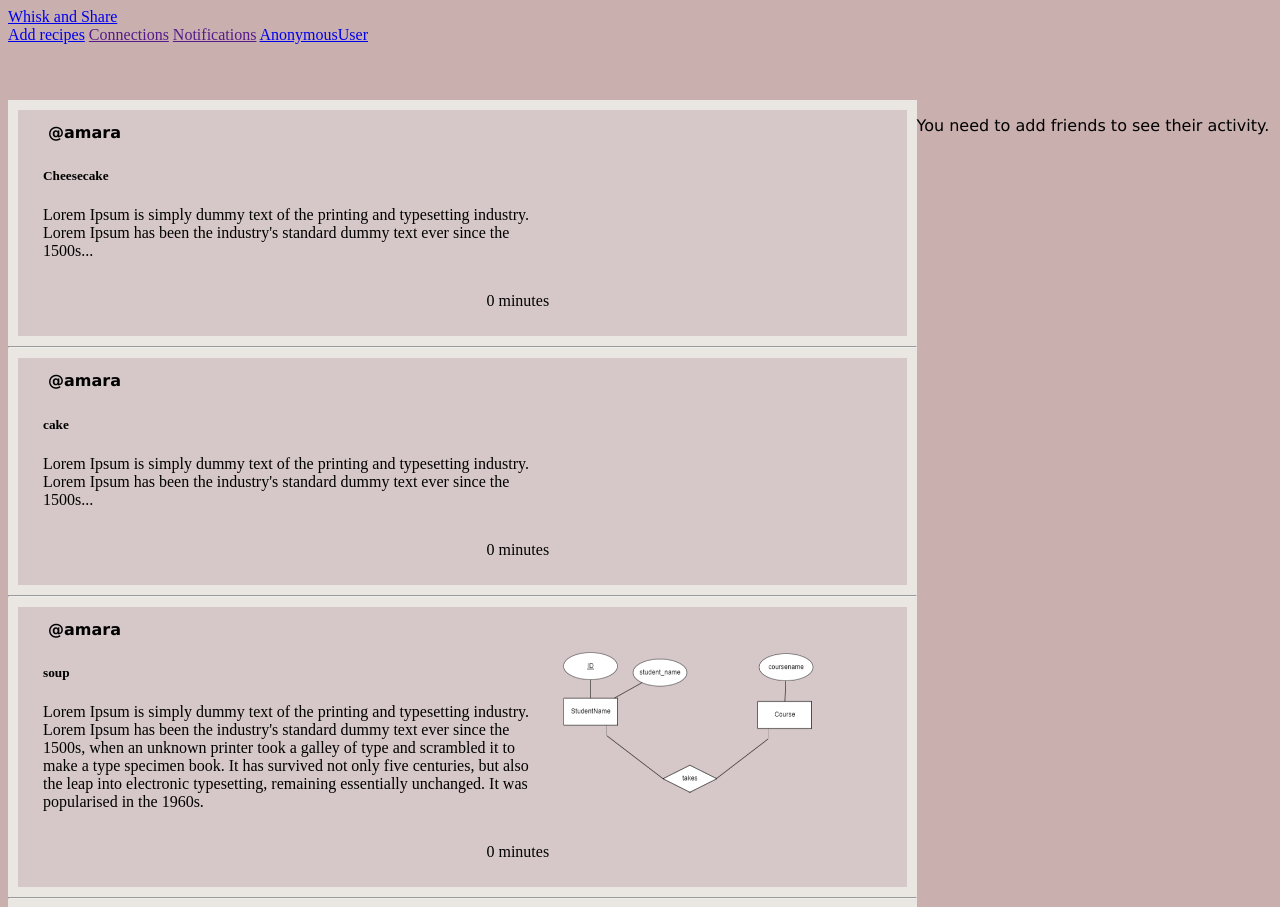
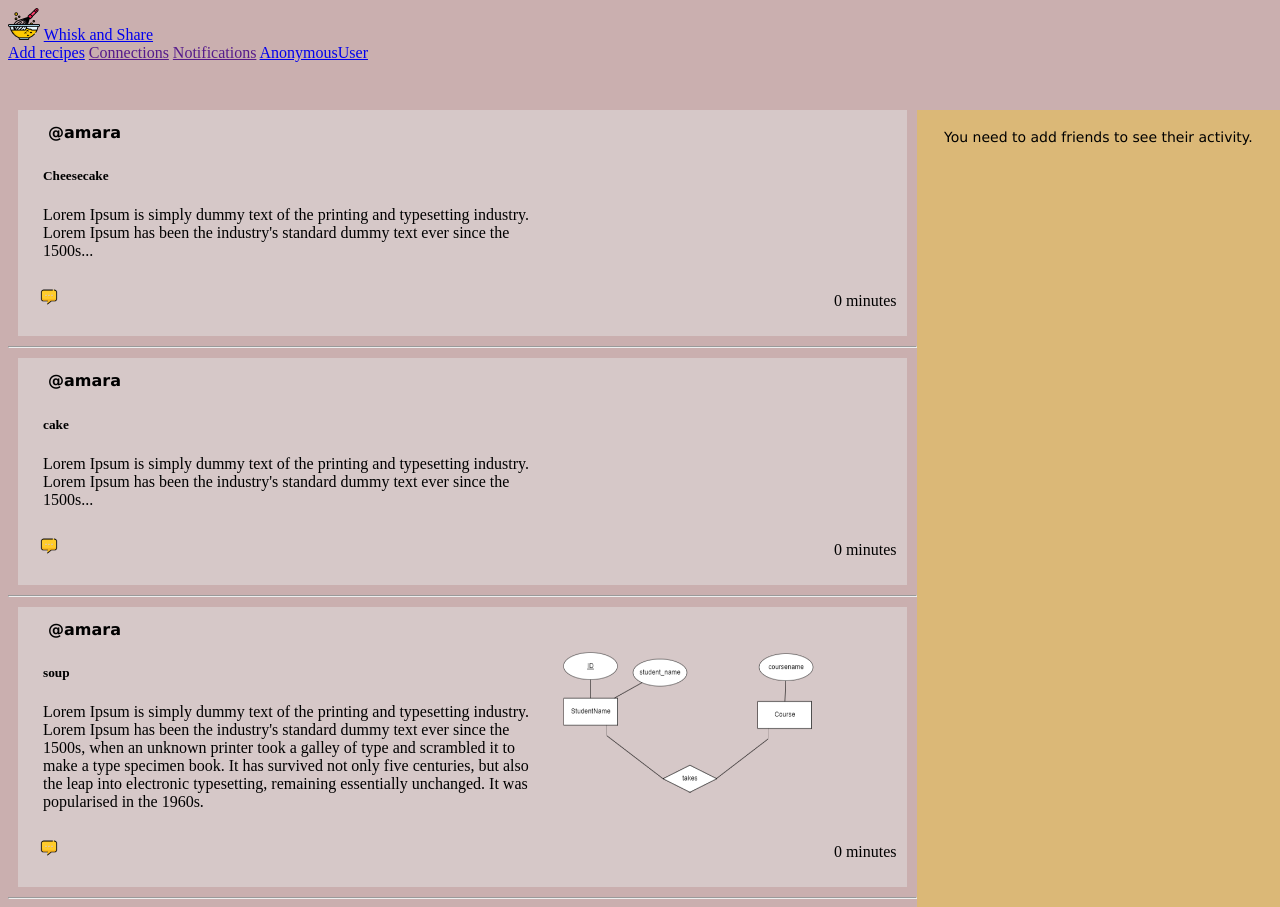
Before and after one commit to AmaraCela/Whisk-And-Share, a Django app: page / in a window 1280 px wide. Run offline with Django 4.2, Linux system fonts and the light colour scheme; data comes from the database, SQL or seed files in the repository; both versions use the stored data as it was after the commit.

Commit message:
style fixes in main page

```diff
--- a/whiskAndShare/base/templates/base/home.html
+++ b/whiskAndShare/base/templates/base/home.html
@@ -18,7 +18,8 @@
                 <img src="{{recipe.image}}" alt="nothing" class="recipe-img">
                 {% endif %}
             </div>
-        <p class="recipe-date">{{recipe.date |timesince }}</p>
+            <img id="comment" src="{% static 'images/comment.png' %}" alt="">
+            <p class="recipe-date">{{recipe.date |timesince }}</p>
         </div>
         <hr>
         {% endfor %}
--- a/whiskAndShare/static/styles/home.css
+++ b/whiskAndShare/static/styles/home.css
@@ -25,7 +25,7 @@ body{
     position: absolute;
     top: 100px;
     z-index: -1;
-    background-color: rgb(234 230 226);
+    /* background-color: rgb(234 230 226); */
 }
 
 .home-recipe{
@@ -59,13 +59,23 @@ body{
 }
 
 .recepies-div{
-    background-color: rgb(234 230 226);
+    /* background-color: rgb(234 230 226); */
 }
 
 .side-div{
-    background-color: #caafaf;
+    margin-top: 10px;
+    background-color: #ffcb0052;
 }
 
 .side-p{
     font-family: Verdana, Geneva, Tahoma, sans-serif;
+    font-size: 14px;
+    padding: 5px;
+    text-align: center;
 }
+
+#comment{
+    height: 42px;
+    width: 42px;
+    cursor: pointer;
+}
--- a/whiskAndShare/templates/navbar.html
+++ b/whiskAndShare/templates/navbar.html
@@ -1,5 +1,7 @@
+{% load static %}
 <div class="navbar">
     <div class="logo-div">
+        <img class="logo" src="{%static 'images/whisk_527770.png'%}" alt="">
         <a href="{% url 'home'%}">Whisk and Share</a>
     </div>
     <div class="nav">
@@ -7,10 +9,10 @@
         <a href="">Connections</a>
         <a href="">Notifications</a>
         <a href="{%url 'profile'%}">
-           {%if request.user%}
+           {%if request.user != AnonymousUser %}
            {{request.user}}
            {% else %}
-           Profile
+           Login
            {% endif %}
         </a>
     </div>
```
Also changed, not shown: whiskAndShare/static/styles/navbar.css (+16 -0 lines), whiskAndShare/db.sqlite3, whiskAndShare/static/images/comment.png (added), whiskAndShare/static/images/whisk_527770.png (added).
